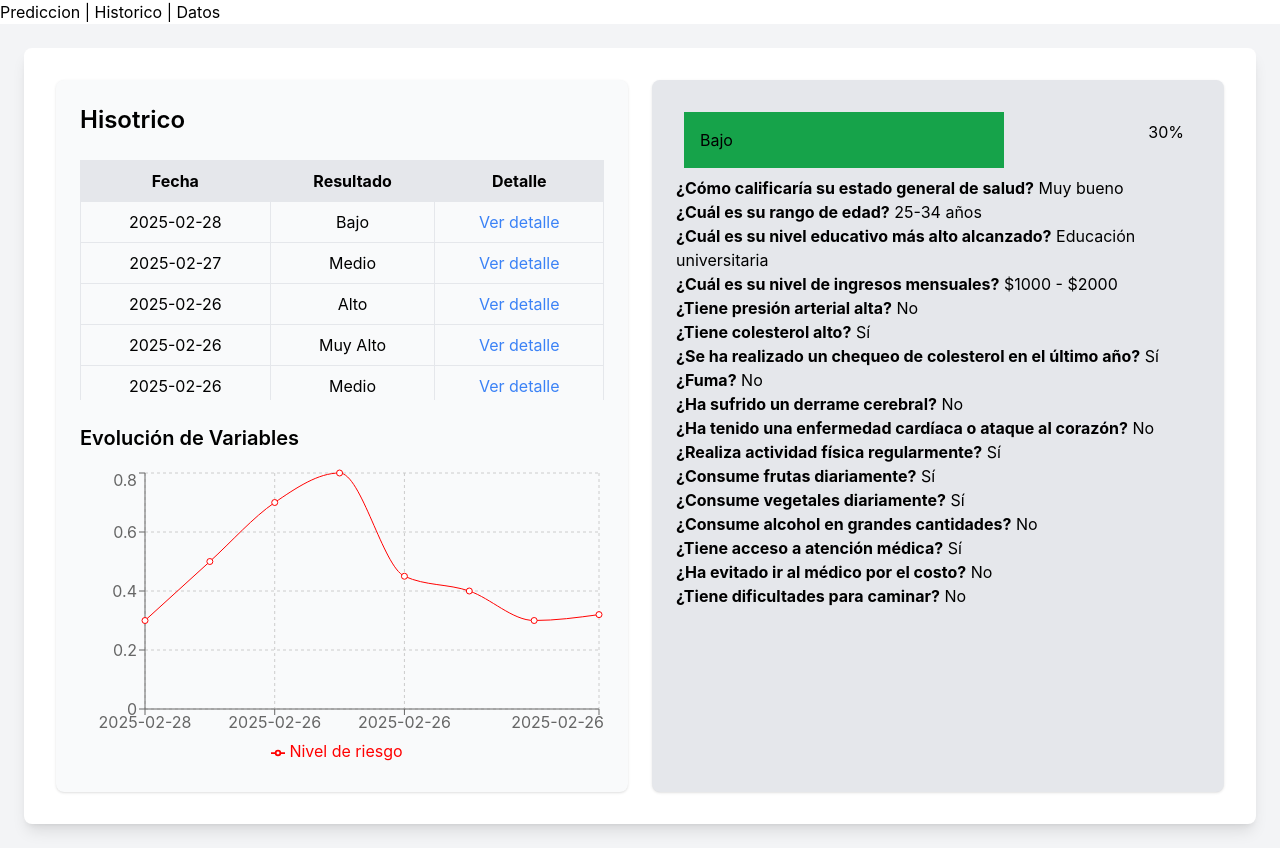
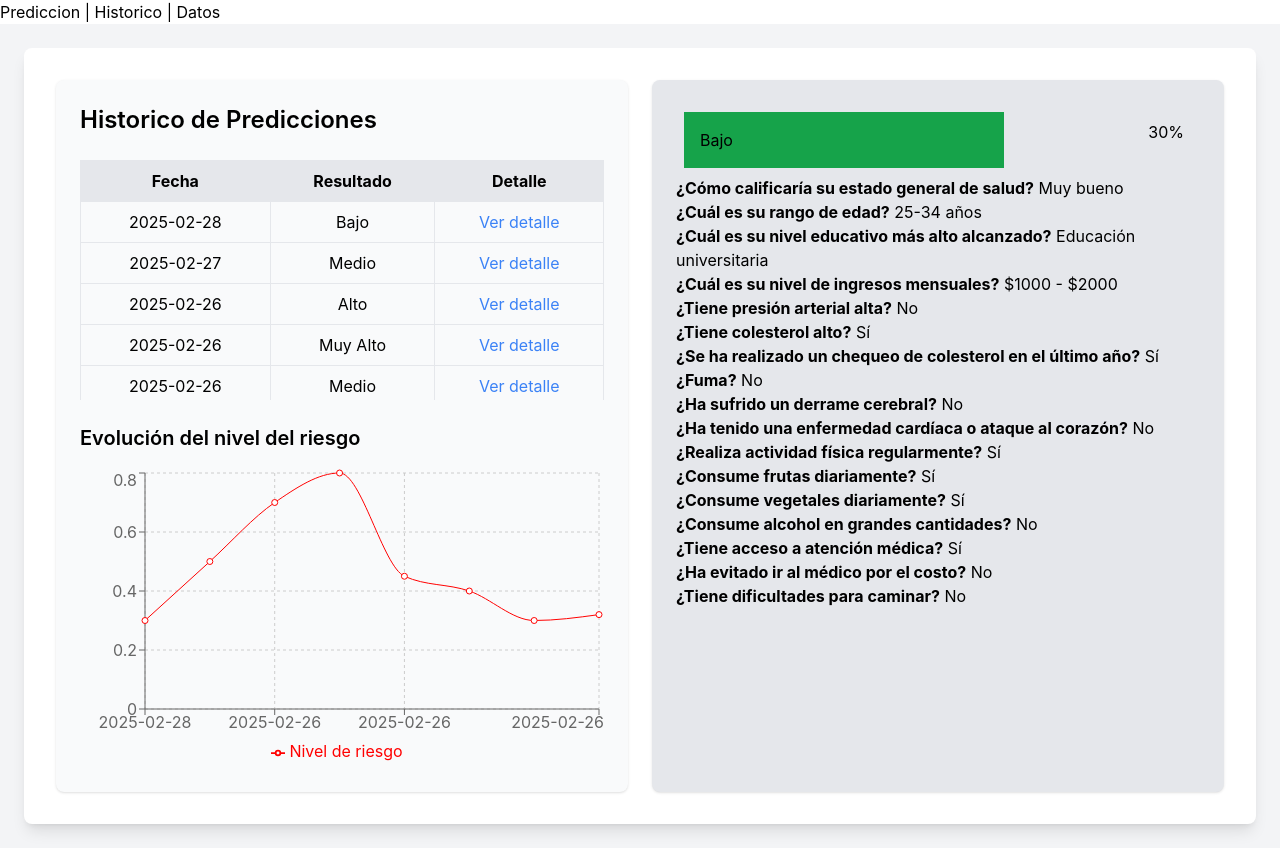
Before and after one commit to nioviedov/Proyecto1_DesarrollodeSoluciones, a React (Create React App) app in the folder tablero_app/: page /history in a window 1280 px wide. Built offline with nearby package versions, Linux system fonts and the light colour scheme.

Commit message:
fixes history

```diff
--- a/tablero_app/src/pages/History.js
+++ b/tablero_app/src/pages/History.js
@@ -73,7 +73,7 @@ function History() {
   <div className="bg-white p-8 rounded-lg shadow-lg w-full max-w-full grid grid-cols-2 gap-6">
     {/* Columna izquierda (formulario) - 50% del ancho */}
     <div className="bg-gray-50 p-6 rounded-lg shadow">
-      <h2 className="text-2xl font-semibold mb-6">Hisotrico</h2>
+      <h2 className="text-2xl font-semibold mb-6">Historico de Predicciones</h2>
       <div className="overflow-y-auto max-h-60">
             <table className="w-full border-collapse border border-gray-300">
               <thead>
@@ -99,7 +99,7 @@ function History() {
             </table>
           </div>
           <div className="mt-6">
-            <h2 className="text-xl font-semibold mb-4">Evolución de Variables</h2>
+            <h2 className="text-xl font-semibold mb-4">Evolución del nivel del riesgo</h2>
             <ResponsiveContainer width="100%" height={300}>
               <LineChart data={historicoData}>
                 <CartesianGrid strokeDasharray="3 3" />
```
Also changed, not shown: 7 other files (tests, documents, lock files or other folders).
